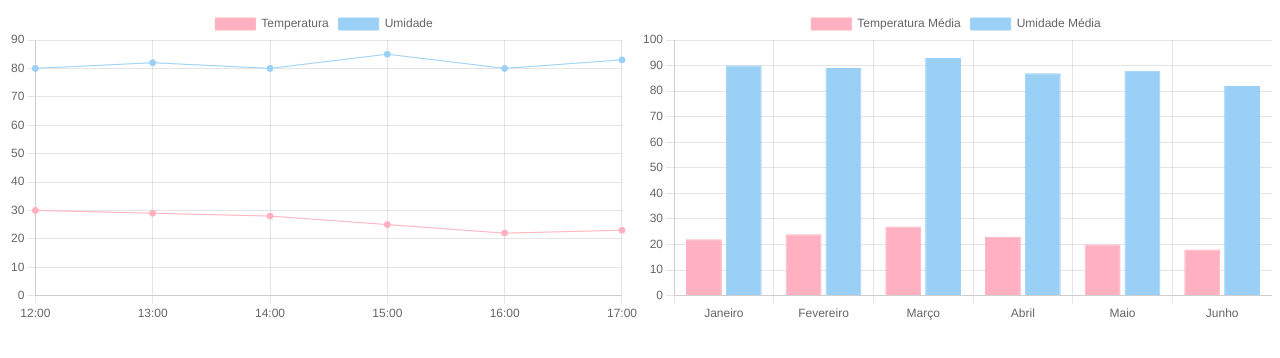
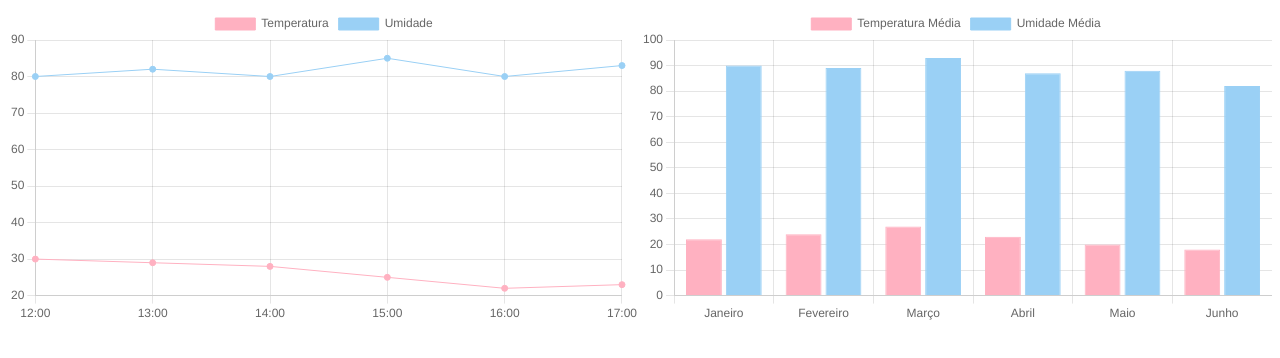
Before and after one commit to Jefferson-Palma/atividade-chartJS, a plain HTML site: page index.html in a window 1280 px wide. Drawn offline with nearby package versions, Linux system fonts and the light colour scheme.

Commit message:
ajuste do eixo y

```diff
--- a/index.html
+++ b/index.html
@@ -46,7 +46,7 @@
         options: {
             scales: {
                 y: {
-                    beginAtZero: true
+                    begin:20
                 }
             }
         }
```
